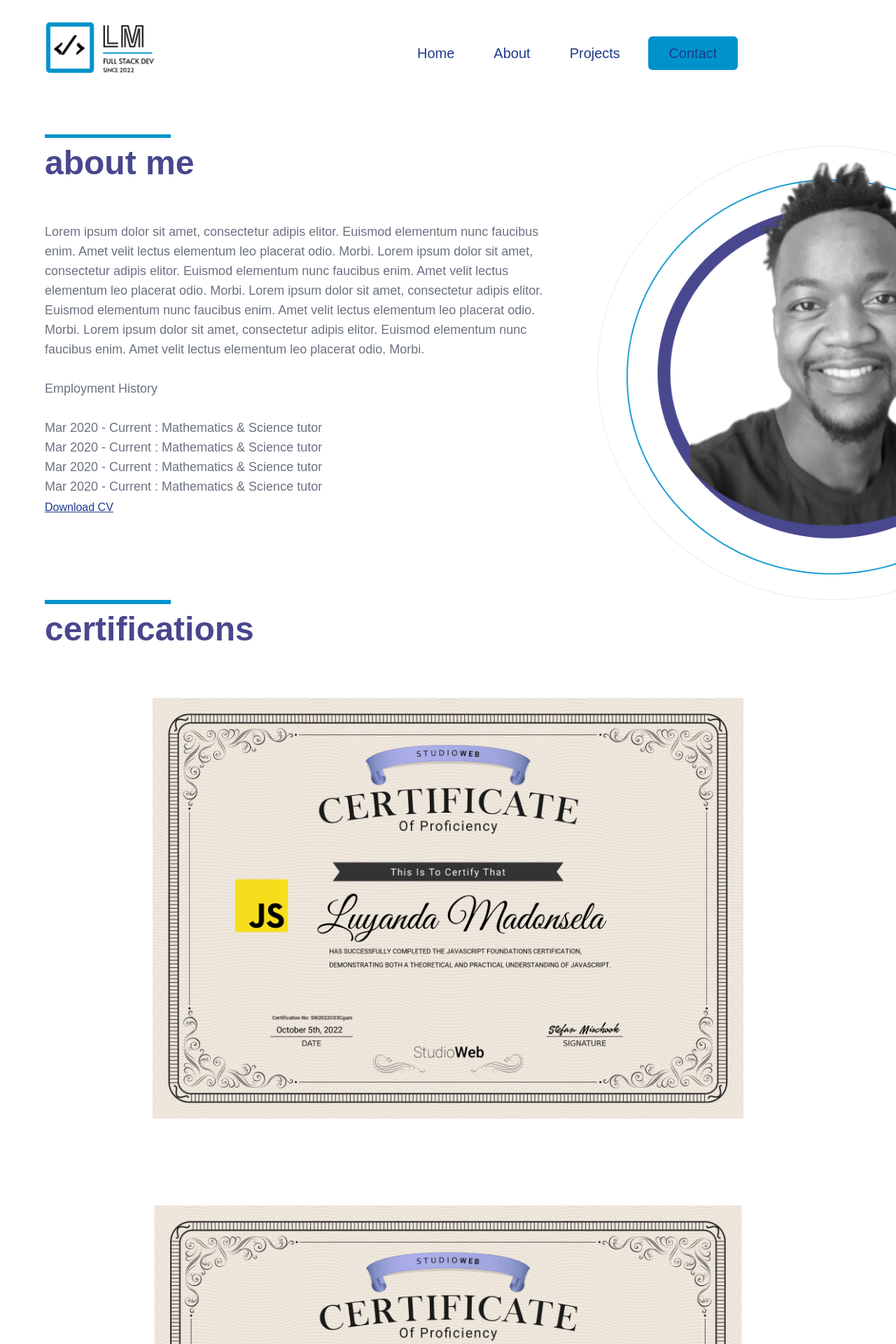
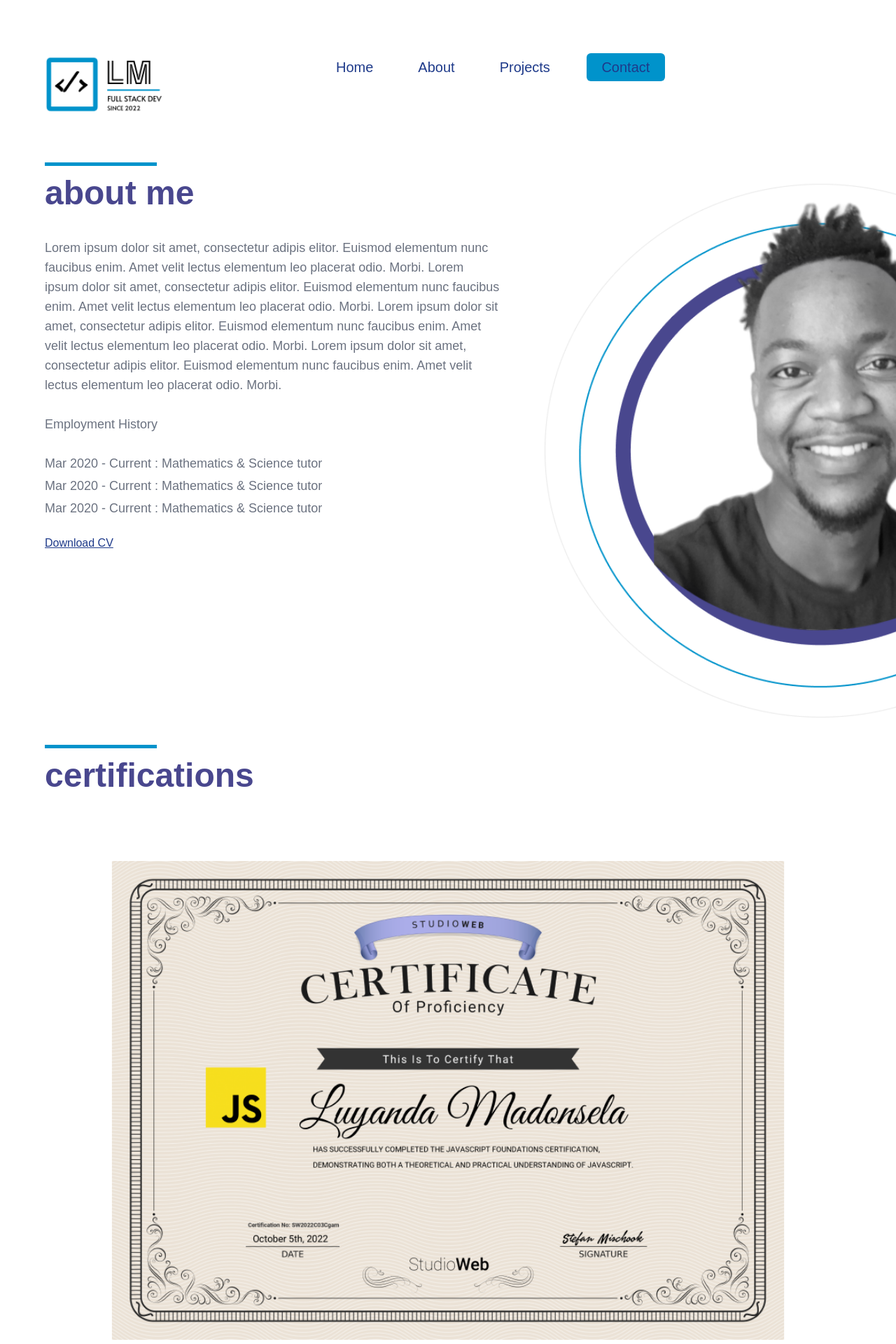
Before and after one commit to Luyanda-Madonsela/porfolio_website, a Next.js app: page /about in a window 1280 px wide. Shown: the top 1920 px of the page at 70% size. Built offline with nearby package versions, Linux system fonts and the light colour scheme.

Commit message:
Complete Responsive designs for Laptops and Ipads

```diff
--- a/src/app/about/page.tsx
+++ b/src/app/about/page.tsx
@@ -13,7 +13,7 @@
         <div className="flex flex-col min-h-160 w-2/3 p-16">
           <Header text="about me" />
 
-          <div className='flex flex-col w-full mt-5 h-112 pt-10 flex text-gray-500 font-normal text-lg overflow-auto'>
+          <div className='flex flex-col w-full 2xl:mt-5 md:h-140 lg:h-112 xl:h-117 2xl:h-117 md:pt-7 lg:pt-10 xl:pt-10 2xl:pt-10 text-gray-500 font-normal lg:text-md  xl:text-lg  2xl:text-lg overflow-auto'>
               <p className="whitespace-normal">
                   Lorem ipsum dolor sit amet, consectetur adipis elitor. Euismod elementum nunc faucibus enim. Amet velit lectus elementum leo placerat odio. Morbi. Lorem ipsum dolor sit amet, consectetur adipis elitor. Euismod elementum nunc faucibus enim. Amet velit lectus elementum leo placerat odio. Morbi.
                   Lorem ipsum dolor sit amet, consectetur adipis elitor. Euismod elementum nunc faucibus enim. Amet velit lectus elementum leo placerat odio. Morbi. Lorem ipsum dolor sit amet, consectetur adipis elitor. Euismod elementum nunc faucibus enim. Amet velit lectus elementum leo placerat odio. Morbi.
@@ -22,26 +22,27 @@
               <p>Employment History</p>
               <br></br>
               <ul>
-                  <li>Mar 2020 - Current : Mathematics & Science tutor</li>
-                  <li>Mar 2020 - Current : Mathematics & Science tutor</li>
-                  <li>Mar 2020 - Current : Mathematics & Science tutor</li>
-                  <li>Mar 2020 - Current : Mathematics & Science tutor</li>
+
+                  <li className='overflow-auto whitespace-normal pb-1'>Mar 2020 - Current : Mathematics & Science tutor</li>
+                  <li className='overflow-auto whitespace-normal pb-1'>Mar 2020 - Current : Mathematics & Science tutor</li>
+                  <li className='overflow-auto whitespace-normal pb-1'>Mar 2020 - Current : Mathematics & Science tutor</li>
+                  <li className='overflow-auto whitespace-normal pb-1'>Mar 2020 - Current : Mathematics & Science tutor</li>
 
                 </ul>
             </div>
 
 
-          <div className='flex mt-1 h-20 flex-row justify-start items-start content-start '>
+          <div className='flex md:mt-4 lg:mt-4 xl:mt-4 2xl:mt-1 h-20 flex-row justify-start items-start content-start '>
                 <Link className='text-blue-900 underline' href="/">Download CV</Link>
           </div>
 
         </div>
 
-        <div className="flex flex-row justify-end items-end content-end min-h-140 w-1/3 mt-0">
+        <div className="flex flex-row justify-center items-center content-center min-h-140 w-1/3 mt-0 relative md:w-72 md:h-120 lg:w-96 lg:h-160 xl:w-140 xl:h-224">
         <Image
             src={about_selfie}
-            width={500}
-            height={800}
+            layout="fill"
+            objectFit="contain"
             alt="Luyanda Madonsela's Photo"
           />
         </div>
@@ -52,23 +53,23 @@
         <Header text="certifications" />
       </div>
 
-      <div className="flex flex-col gap-20 min-h-220 w-full mt-5 mb-20">
+      <div className="flex flex-col justify-center items-center content-center gap-20 min-h-288 w-full mb-20">
 
-        <div className='flex justify-center items-center content-center mt-5 h-160 '>
+        <div className='flex flex-row  justify-center items-center content-center mt-5 relative md:w-128 md:h-96 lg:w-192 lg:h-160 xl:w-256 xl:h-200'>
         <Image
             src={certificate1}
-            width={900}
-            height={800}
+            layout="fill"
+            objectFit="contain"
             alt="Luyanda Madonsela's Photo"
           />
 
         </div>
 
-        <div className='flex justify-center items-center content-center mt-1 h-160'>
+        <div className='flex flex-row justify-center items-center content-center mt-1 relative md:w-128 md:h-96 lg:w-192 lg:h-160 xl:w-256 xl:h-200'>
         <Image
             src={certificate2}
-            width={850}
-            height={800}
+            layout="fill"
+            objectFit="contain"
             alt="Luyanda Madonsela's Photo"
           />
 
--- a/src/app/contact/page.tsx
+++ b/src/app/contact/page.tsx
@@ -23,7 +23,7 @@
         <div className="flex h-20 w-full p-16">
           <Header text="get in touch" />
         </div>
-        <div className="flex h-160 w-1/3 mt-20 mb-0">
+        <div className="flex h-160 w-2/3 mt-20 mb-0">
           <form className="max-w-sm mx-auto w-full" onSubmit={handleSubmit}>
             <label htmlFor="name" className="block mb-2 text-xl font-medium text-gray-900 dark:text-purple">name<span className='text-red-500 text-m'>*</span></label>
             <input
@@ -68,7 +68,7 @@
             <br></br>
             <br></br>
             <div className='flex flex-row justify-center items-center content-center'>
-              <button type="submit" style={{ width: '150px', height: '50px' }} className="flex items-center content-center justify-center rounded-md bg-butt-color font-poppins text-blue-900">Send</button>
+              <button type="submit"  className="flex items-center content-center justify-center rounded-md bg-butt-color font-poppins text-blue-900 h-10 w-28">Send</button>
             </div>
           </form>
 
--- a/src/components/Button.tsx
+++ b/src/components/Button.tsx
@@ -1,20 +1,18 @@
-import Link from 'next/link'
+import Link from 'next/link';
 
 type ButtonProps = {
   text: string;
   href: string;
-  width: string;
-  height: string;
   target: string;
+  height?: string;
+  width?: string;
 };
 
- const Button: React.FC<ButtonProps> = ({ text, href, width, height, target }) => {
+const Button: React.FC<ButtonProps> = ({ text, href, target, height, width }) => {
+
   return (
     <Link href={href} target={target}>
-        <div
-          className="flex items-center content-center justify-center rounded-md bg-butt-color font-poppins text-blue-900 hover:scale-125"
-          style={{ width, height }}
-        >
+      <div className={`flex items-center justify-center rounded-md bg-butt-color font-poppins text-blue-900 hover:scale-125 ${height} ${width}`}>
         {text}
       </div>
     </Link>
--- a/src/components/ExpertisePlaque.tsx
+++ b/src/components/ExpertisePlaque.tsx
@@ -1,27 +1,27 @@
 import React from 'react';
 import Image from 'next/image';
-import Balancer from 'react-wrap-balancer';
 
 interface ExpertisePlaqueProps {
     imageUrl: string;
     headingText: string;
     paragraphText: string;
- imageWidth: number;
- imageHeight: number;
 }
 
-const ExpertisePlaque: React.FC<ExpertisePlaqueProps> = ({ imageUrl, headingText, paragraphText, imageWidth, imageHeight }) => {
+const ExpertisePlaque: React.FC<ExpertisePlaqueProps> = ({ imageUrl, headingText, paragraphText }) => {
     return (
         <div>
-<div className='flex flex-col w-64 bg-custom-gray rounded-b-lg mb-32'>
+            <div className='flex flex-col md:w-48 lg:w-48 xl:w-56 bg-custom-gray rounded-b-lg mb-28'>
                 <div className='flex h-3 bg-butt-color'></div>
-    <div className='flex h-64 p-6'>
-        <Image src={imageUrl} alt={headingText} width={imageWidth} height={imageHeight} />
+
+                <div className='flex flex-col p-2 md:m-2 lg:m-2 xl:m-4 relative md:h-44 md:w-44 lg:h-40 lg:w-44 xl:h-56 xl:w-48 justify-center items-center content-center justify-items-center'>
+                    <Image src={imageUrl} alt={headingText} layout="fill" objectFit="contain" />
                 </div>
-    <div className='flex flex-col h-24 justify-center items-center content-center justify-items-center text-purple font-semibold text-xl whitespace-normal'>
+
+                <div className='flex flex-col h-16 p-4 justify-center items-center content-center justify-items-center text-purple font-semibold text-center lg:text-md xl:text-lg whitespace-normal'>
                     {headingText}
                 </div>
-    <div className='flex flex-col h-32 pl-4 justify-start items-center content-center text-sm font-semibold text-gray-700 whitespace-normal'>
+
+                <div className='flex flex-col lg:h-44 xl:h-36 p-3 justify-start items-center content-center text-center text-sm font-semibold text-gray-700 whitespace-normal'>
                     {paragraphText}
                 </div>
             </div>
--- a/src/components/Header.tsx
+++ b/src/components/Header.tsx
@@ -7,14 +7,15 @@
 };
 
 const TextDisplay: React.FC<TextDisplayProps> = ({ text }) => {
- return <div className='flex flex-col gap-3 text-purple font-semibold text-5xl'>
+ return <div className='flex flex-col gap-3 text-purple font-semibold md:text-3xl lg:text-3xl xl:text-5xl'>
+            <div className='md:h-2 md:w-28 lg:h-2 lg:w-28 xl:h-2 xl:w-40 relative'>
                   <Image
                     src={header_strip}
-            width={180}
                     alt="Luyanda Madonsela"
+                    objectFit='contain'
                   />
+            </div>
             <p>{text}</p>
-
         </div>;
 };
 
--- a/src/components/Navigation.tsx
+++ b/src/components/Navigation.tsx
@@ -6,15 +6,17 @@
 
 const Navigation = () => {
   return (
-    <div className="flex h-32 w-full pl-14 pt-6 font-poppins-500 text-xl relative z-50 ">
-      <div className='mr-10'>
+    <div className="flex h-32 w-full pl-14 pt-6 mb-10 font-poppins-500 md:text-md lg:text-lg xl:text-xl relative z-50 ">
+
+      <div className='mr-10 relative md:w-32 md:h-32 lg:w-40 lg:h-40 xl:w-48 xl:h-48'>
         <Link href="/">
-          <Image src={logo} width={180} height={100} alt="Personal Logo" />
+            <Image src={logo} layout="fill" objectFit="contain" alt="Personal Logo" />
         </Link>
       </div>
 
-      <div className="flex justify-center items-center content-center ml-80 gap-10">
-        <ul className="flex gap-14 text-blue-900">
+      <div className="flex justify-center items-center content-center lg:ml-20 lg:mt-6 xl:ml-48 2xl:ml-72 xl:mt-10 md:gap-2 lg:gap-5 xl:gap-10">
+
+        <ul className="flex md:gap-8 lg:gap-12 xl:gap-16 mr-3 text-blue-900">
           <li>
             <Link href="/">Home</Link>
           </li>
@@ -25,7 +27,8 @@
             <Link href="/portfolio">Projects</Link>
           </li>
         </ul>
-        <Button text="Contact" href="/contact" target='' height='3rem' width='8rem' />
+
+       <Button text="Contact" href="/contact" target='' height="h-10" width="w-28"/>
 
       </div>
     </div>
--- a/tailwind.config.ts
+++ b/tailwind.config.ts
@@ -19,10 +19,14 @@
       height: {
         '96': '24rem',
         '112': '27rem',
+        '117': '28rem',
+        '120': '30rem',
         '128': '32rem',
         '140': '35rem',
+        '150': '37rem',
         '160': '40rem',
         '192': '48rem',
+        '200': '51rem',
         '224': '56rem',
         '256': '64rem',
         '288': '72rem',
```
Also changed, not shown: src/app/page.tsx (+14 -22 lines), src/app/portfolio/page.tsx (+32 -53 lines), src/components/ProjectPlaque.tsx (+14 -19 lines). Lines whose indentation alone changed are shown as unchanged.
